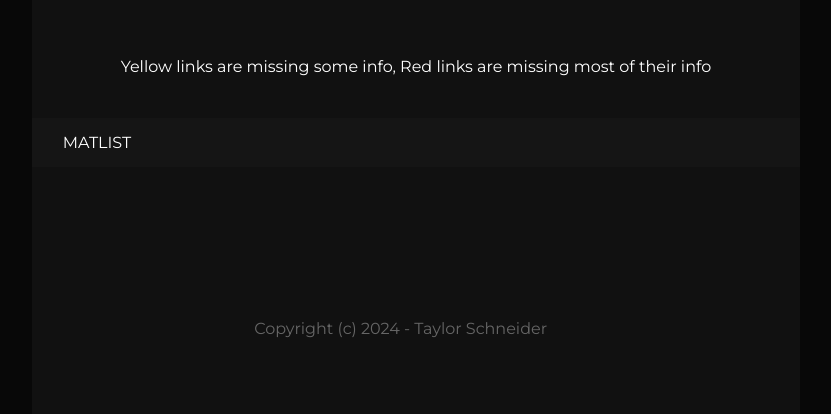
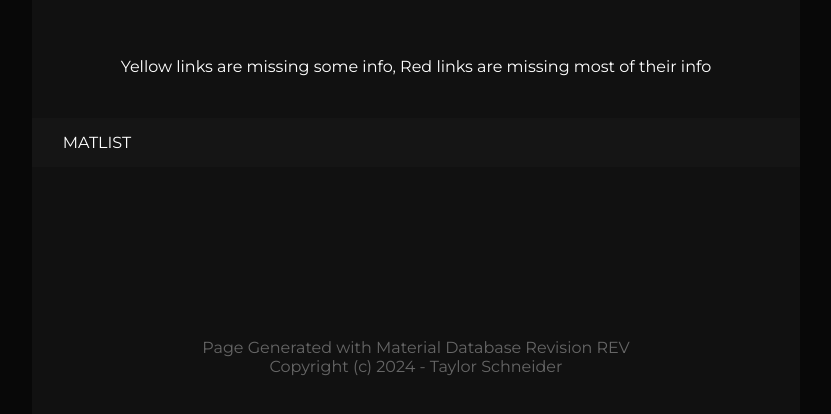
Before and after one commit to MisterSirCode/syndat.org, a plain HTML site: page data/matHomepageTemplate.html in a window 1280 px wide. Shown: the part 236-650 px from the top of the page, without its empty margins (224-1055 px from the left). Drawn offline with Linux system fonts and the light colour scheme.

Commit message:
Fix minor spacing issue with most page's copyright notice

```diff
--- a/data/matHomepageTemplate.html
+++ b/data/matHomepageTemplate.html
@@ -42,7 +42,11 @@
       <br><br><br><br>
       <br><br><br><br>
     </span>
+    <br>
+    <span class="silentFooter">Page Generated with Material Database Revision REV</span>
+    <br>
     <span class="silentFooter">Copyright (c) 2024 - Taylor Schneider</span>
+    <br>
     <span class="pageArticle inline">
       <br><br><br><br>
       <br><br><br><br>
--- a/public/index.css
+++ b/public/index.css
@@ -399,6 +399,7 @@ a.statusYellow {
 }
 
 .silentFooter {
+    width: 100%;
     color: #666;
 }
 
```
Also changed, not shown: data/materialTemplate.html (+2 -0 lines), data/synHomepageTemplate.html (+2 -0 lines), data/synthesisTemplate.html (+2 -0 lines), public/404.html (+2 -0 lines), public/about/index.html (+2 -0 lines), public/index.html (+2 -0 lines), public/search/index.html (+2 -0 lines).
